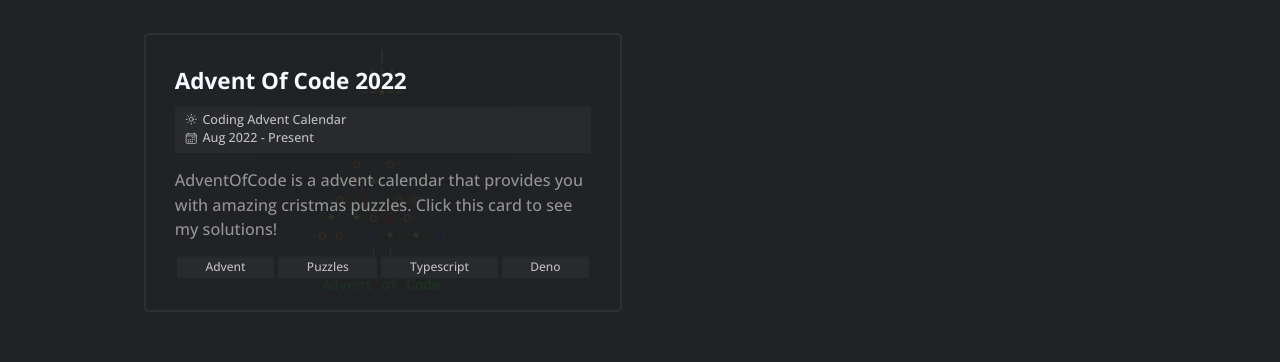
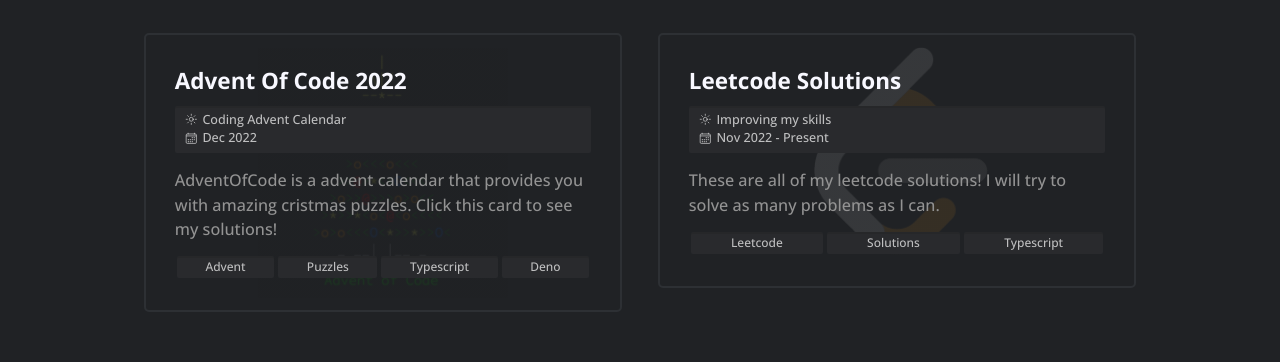
Before and after one commit to zFl4wless/web-presence, a website: page public/index.html in a window 1280 px wide. Shown: the part 1220-1582 px from the top of the page. Drawn offline with nearby package versions, Linux system fonts and the light colour scheme; a script that the page names is missing.

Commit message:
feat: adds "leetcode solutions" to project

```diff
--- a/public/index.html
+++ b/public/index.html
@@ -103,10 +103,10 @@
                                 <h2>Personal Web Presence</h2>
                                 <div class="content-info">
                                     <span class="content-title">
-                                        <ion-icon name="sunny-outline"></ion-icon>Project Showcase
+                                        <ion-icon name="sunny-outline"></ion-icon>Projects Showcase
                                     </span>
                                     <span class="content-date">
-                                        <ion-icon name="calendar-outline"></ion-icon>Nov 2021 - Present
+                                        <ion-icon name="calendar-outline"></ion-icon>Dec 2021 - Present
                                     </span>
                                 </div>
                                 <p>You are on my web presence right now! ;) If you click this card you can check out
@@ -155,7 +155,7 @@
                     <div class="projects__album-item">
                         <!-- Project Card -->
                         <div class="project__card" style="background-image: linear-gradient(rgba(32, 34, 37, 0.9), rgba(32, 34, 37, 0.9)),
-                          url('assets/img/project-thumbnails/advent-of-code.png'); background-size: 260px;">
+                          url('assets/img/project-thumbnails/advent-of-code.png'); background-size: 250px;">
                             <div class="project__card-content">
                                 <h2>Advent Of Code 2022</h2>
                                 <div class="content-info">
@@ -163,7 +163,7 @@
                                         <ion-icon name="sunny-outline"></ion-icon>Coding Advent Calendar
                                     </span>
                                     <span class="content-date">
-                                        <ion-icon name="calendar-outline"></ion-icon>Aug 2022 - Present
+                                        <ion-icon name="calendar-outline"></ion-icon>Dec 2022
                                     </span>
                                 </div>
                                 <p>
@@ -176,6 +176,37 @@
                                     <li>Puzzles</li>
                                     <li>Typescript</li>
                                     <li>Deno</li>
+                                </ul>
+                            </div>
+                        </div><!-- Project Card End -->
+                    </div>
+                </a><!-- Project Item End -->
+
+                <!-- Project Item -->
+                <a href="https://github.com/zFl4wless/advent-of-code-2022">
+                    <div class="projects__album-item">
+                        <!-- Project Card -->
+                        <div class="project__card"
+                            style="background-image: linear-gradient(rgba(32, 34, 37, 0.9), rgba(32, 34, 37, 0.9)),
+                          url('assets/img/project-thumbnails/leetcode.png'); background-size: 250px; background-position-y: 10px;">
+                            <div class="project__card-content">
+                                <h2>Leetcode Solutions</h2>
+                                <div class="content-info">
+                                    <span class="content-title">
+                                        <ion-icon name="sunny-outline"></ion-icon>Improving my skills
+                                    </span>
+                                    <span class="content-date">
+                                        <ion-icon name="calendar-outline"></ion-icon>Nov 2022 - Present
+                                    </span>
+                                </div>
+                                <p>
+                                    These are all of my leetcode solutions! I will try to solve as many problems as I
+                                    can.
+                                </p>
+                                <ul class="project__card-tags">
+                                    <li>Leetcode</li>
+                                    <li>Solutions</li>
+                                    <li>Typescript</li>
                                 </ul>
                             </div>
                         </div><!-- Project Card End -->
```
Also changed, not shown: public/assets/img/project-thumbnails/leetcode.png (added).
